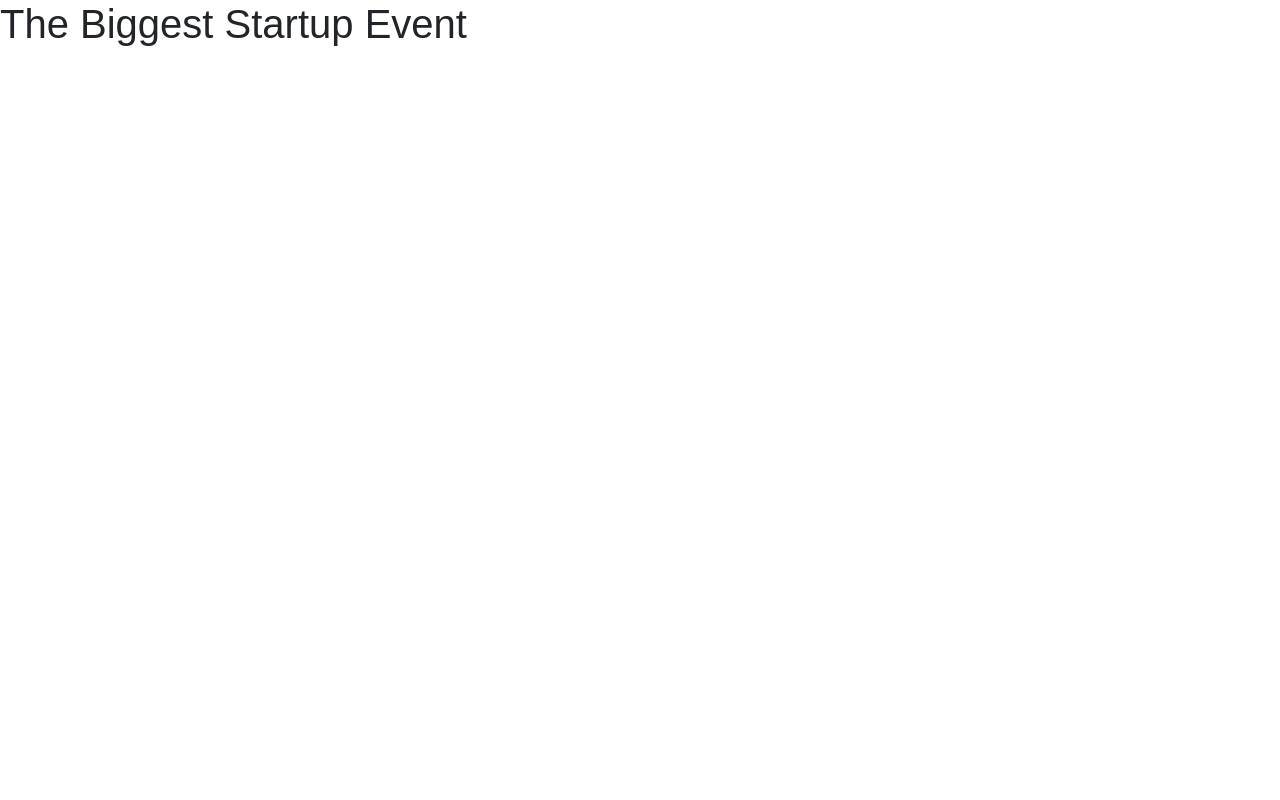
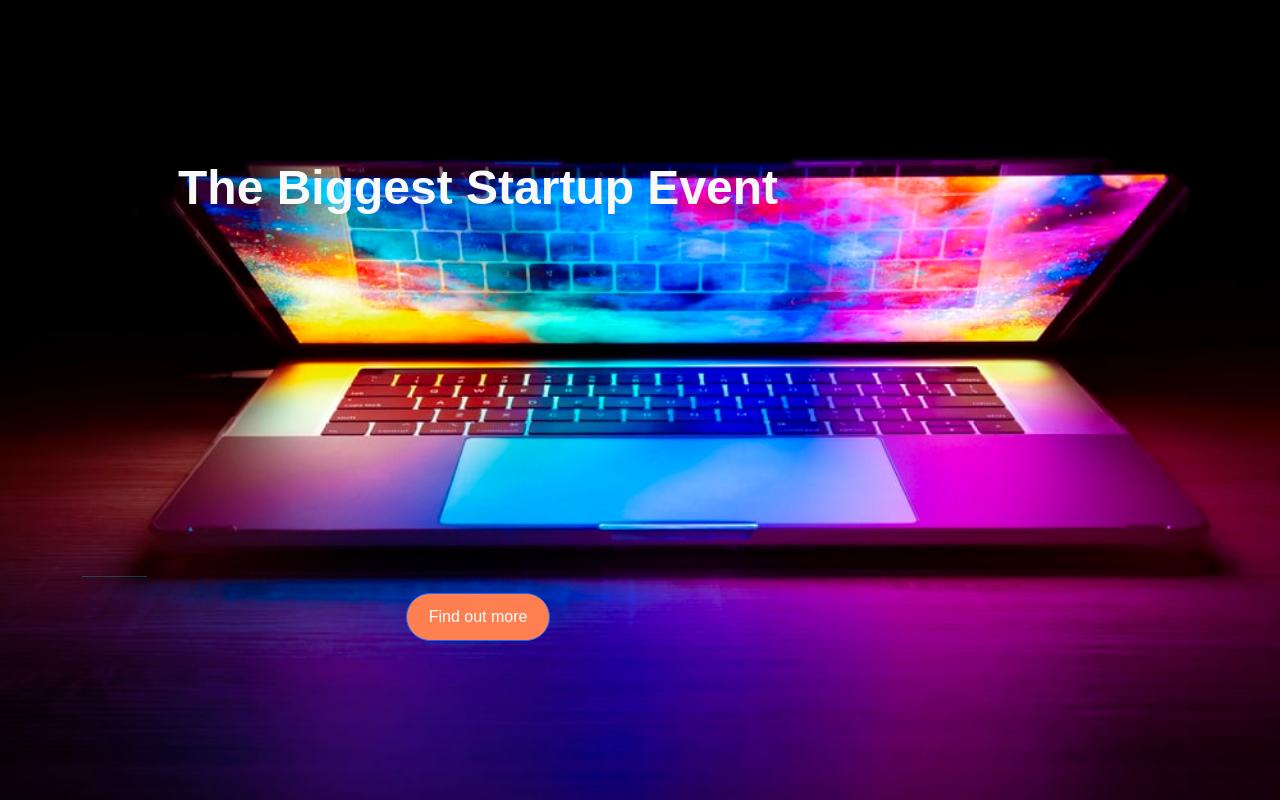
Before and after one commit to adityadav23/Startup, a plain HTML site: page index.html in a window 1280 px wide. Drawn offline with nearby package versions, Linux system fonts and the light colour scheme; a web font is replaced by a local one.

Commit message:
Added mailchimp email routing

```diff
--- a/index.html
+++ b/index.html
@@ -1,14 +1,32 @@
 <!DOCTYPE html>
 <html lang="en">
 <head>
-    <title>Startup Landing Page</title>
+    <!-- Required meta tags -->
+    <meta charset="utf-8">
+    <meta name="viewport" content="width=device-width, initial-scale=1">
+
     <link href="https://fonts.googleapis.com/css2?family=Tapestry&display=swap" rel="stylesheet">
     <link href="https://cdn.jsdelivr.net/npm/bootstrap@5.1.3/dist/css/bootstrap.min.css" rel="stylesheet" integrity="sha384-1BmE4kWBq78iYhFldvKuhfTAU6auU8tT94WrHftjDbrCEXSU1oBoqyl2QvZ6jIW3" crossorigin="anonymous">
     <link rel="stylesheet" type="text/css" href="./style.css">
+
+    <title>Startup Landing Page</title>
 </head>
 <body>
-  <h1>The Biggest Startup Event</h1>
-<script src="https://cdn.jsdelivr.net/npm/bootstrap@5.1.3/dist/js/bootstrap.bundle.min.js" integrity="sha384-ka7Sk0Gln4gmtz2MlQnikT1wXgYsOg+OMhuP+IlRH9sENBO0LRn5q+8nbTov4+1p" crossorigin="anonymous"></script>
-
+<div class = "container d-flex align-items-center h-100">
+    <div class="row">
+        <header class ="text-center col-12">
+            <h1><strong>The Biggest Startup Event</strong></h1>
+        </header>
+        <div class="buffer"> </div>
+        <section class="text-center col-12">
+            <hr>
+           <a href="https://mailchi.mp/55faf9c166ab/startup23" >
+               <button class="btn btn-primary btn-x1">Find out more
+               </button>
+            </a>
+        </section>
+    <script src="https://cdn.jsdelivr.net/npm/bootstrap@5.1.3/dist/js/bootstrap.bundle.min.js" integrity="sha384-ka7Sk0Gln4gmtz2MlQnikT1wXgYsOg+OMhuP+IlRH9sENBO0LRn5q+8nbTov4+1p" crossorigin="anonymous"></script>
+    </div>
+</div>
 </body>
 </html>
--- a/style.css
+++ b/style.css
@@ -2,5 +2,31 @@ body,html {
     width: 100%;
     height: 100%;
     font-family: 'Tapestry', sans-serif;
+    background: url(header.jpg) no-repeat center center fixed;
+    -webkit-background-size: cover;
+    -moz-background-size: cover;
+    -o-background-size: cover;
+    background-size: cover;
+}
 
+hr {
+    color: aqua;
+
+    max-width: 65px;
 }
+
+h1 {
+    font-size: 3rem;
+    color: #f9f9f8;
+}
+
+.buffer {
+    height: 21rem;
+}
+
+.btn {
+    border-radius: 2rem;
+    background-color: coral;
+    height: 3rem;
+    width: 9rem;
+}
```
Also changed, not shown: header.jpg (renamed from photo-1603302576837-37561b2e2302.jpg).
